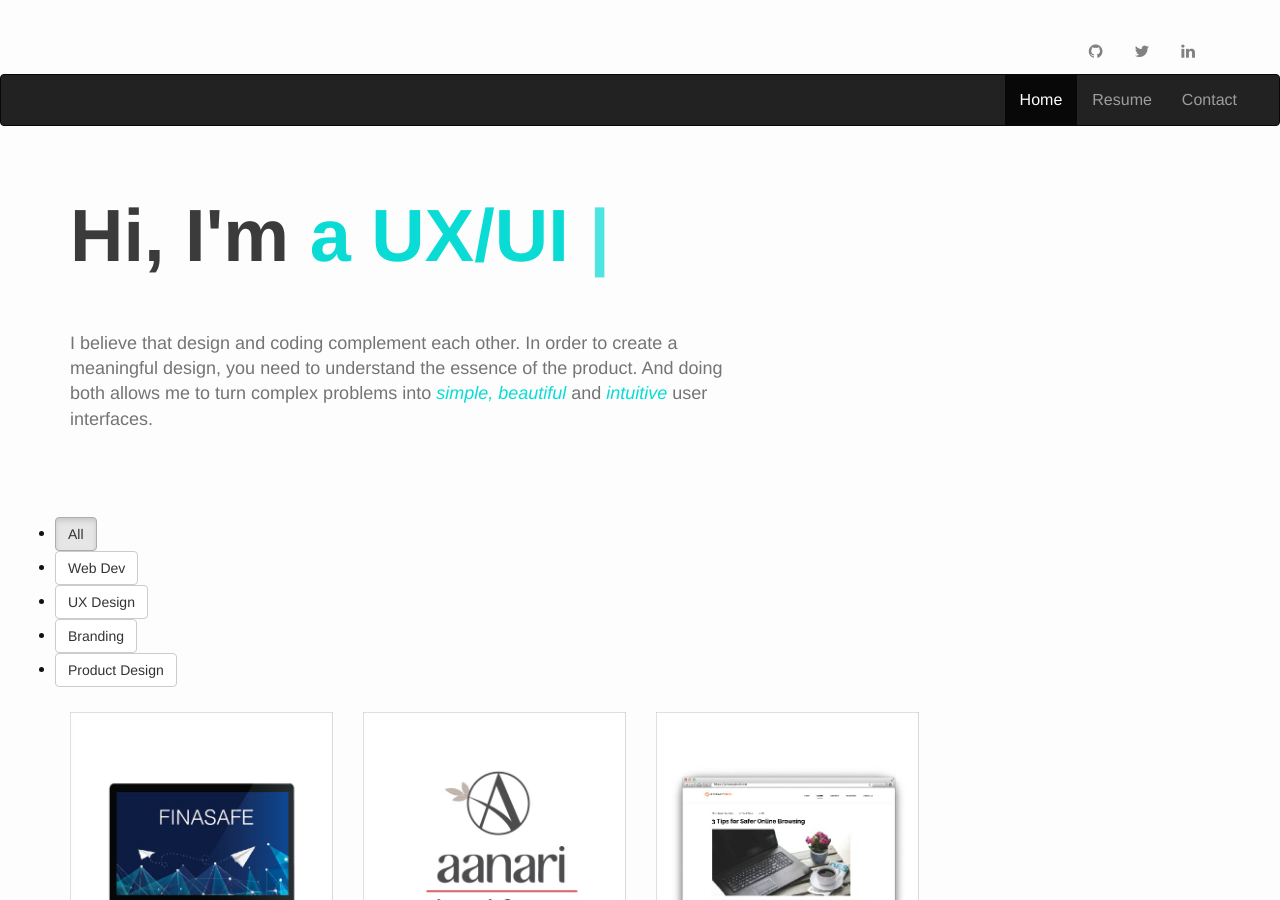
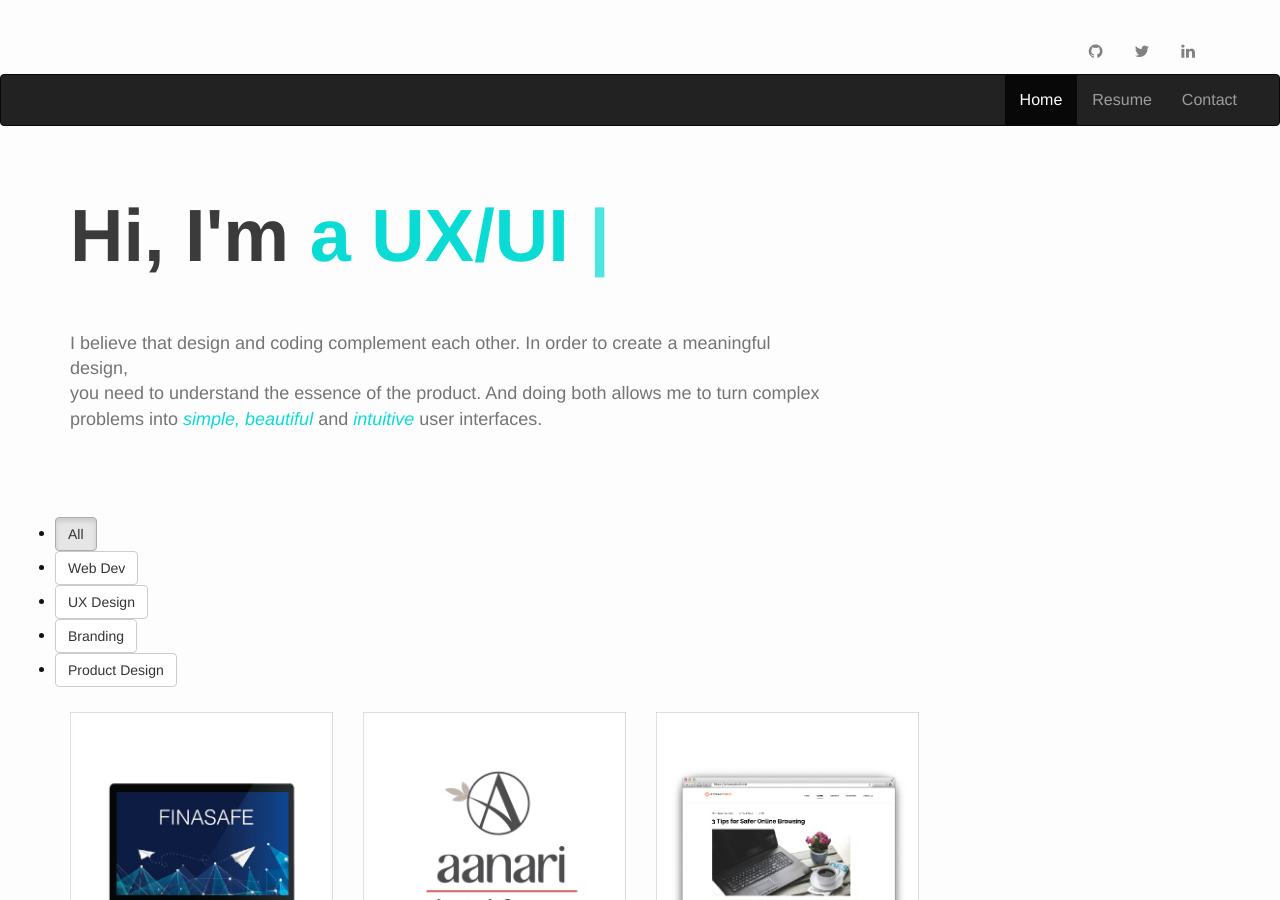
Before and after one commit to kristelteng/personal_site, a Jekyll site: the page built from index.html, in a window 1280 px wide and 900 px high. Built offline with Jekyll 4.4.1, drawn with Linux system fonts in a browser that asks for light colours.

Commit message:
add more to about me section

```diff
--- a/index.html
+++ b/index.html
@@ -12,9 +12,10 @@
 				<h1 class="introduce-me">Hi, I'm <span class="typing-element"> Kristel </span></h1>
 			</div>
 
-			<div class="col-md-7 col-xs-12">
+			<!-- <div class="col-md-7 col-xs-12"> -->
+			<div class="col-md-8">
 				<p class="about-me">
-					I believe that design and coding complement each other. In order to create a meaningful design, you need to understand the essence of the product. And doing both allows me to turn complex problems into <span class="theme-color"><i>simple, beautiful </i></span> and <span class="theme-color"><i>intuitive</i></span> user interfaces.
+					I believe that design and coding complement each other. In order to create a meaningful design, <br>you need to understand the essence of the product. And doing both allows me to turn complex problems into <span class="theme-color"><i>simple, beautiful </i></span> and <span class="theme-color"><i>intuitive</i></span> user interfaces.
 				</p>
 			</div>
 		<!-- End Row -->
```
